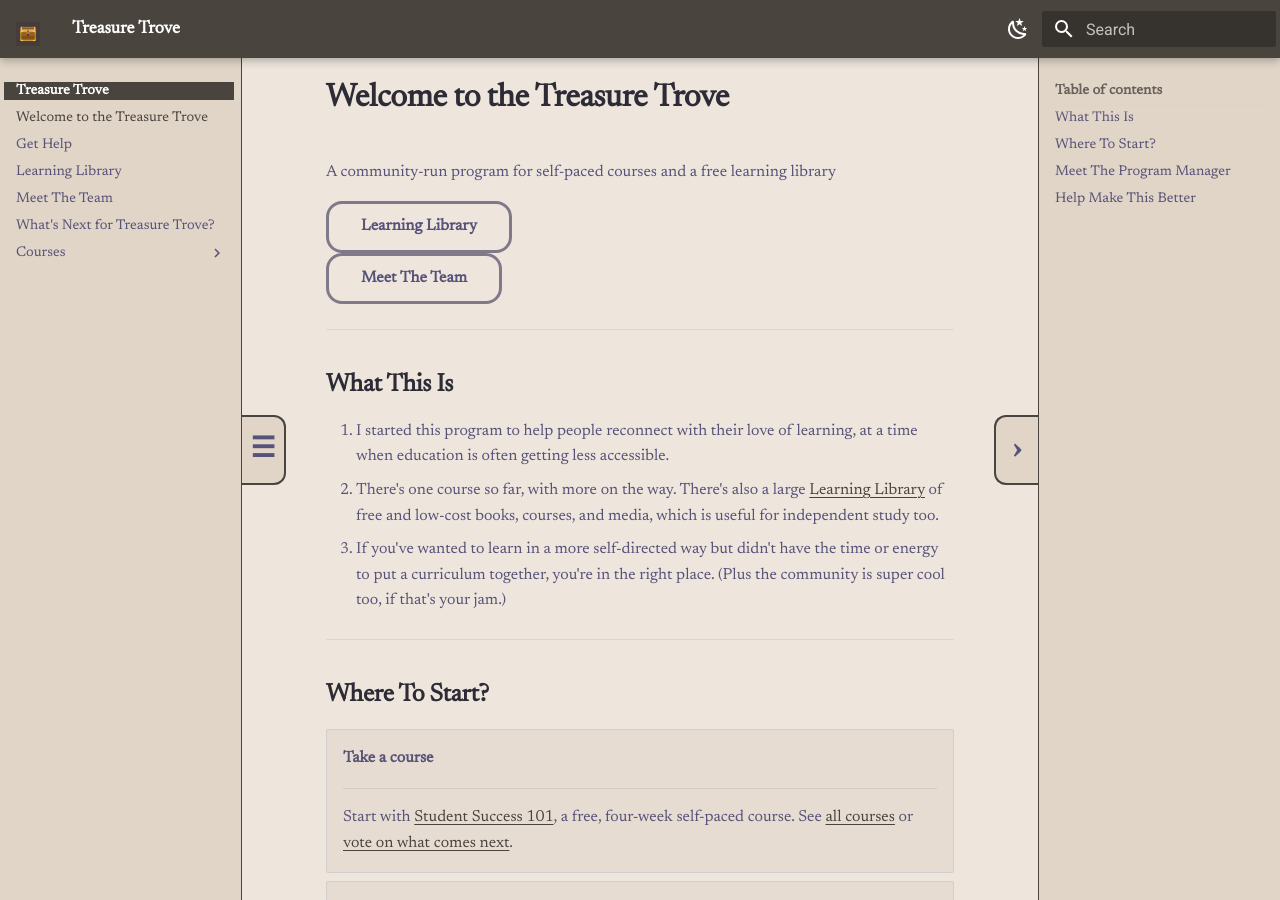
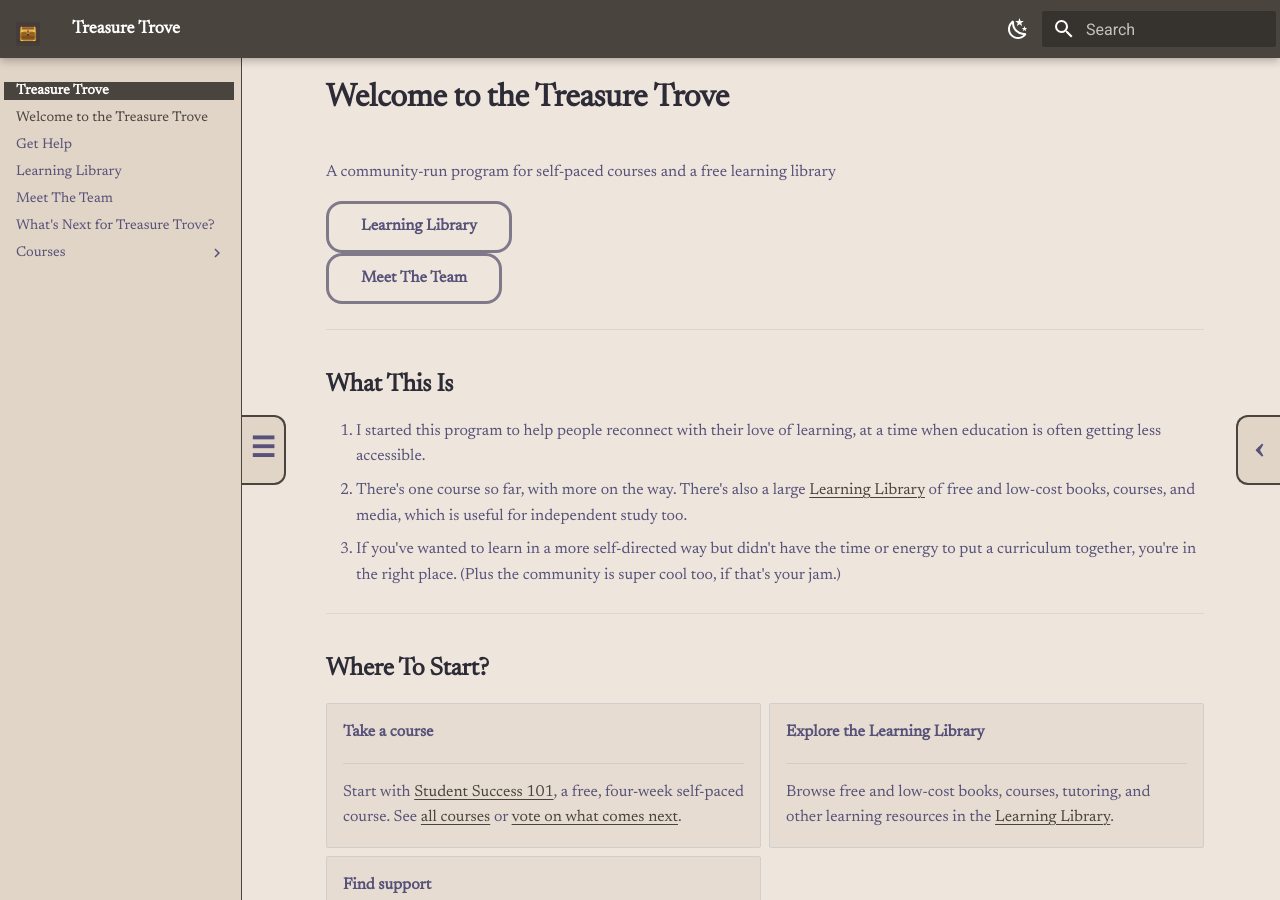
Before and after one commit to truly-tranquil/treasure-trove, an MkDocs documentation site: the page built from docs/index.md, in a window 1280 px wide and 900 px high. Built offline with MkDocs 1.6.1 and Material for MkDocs 9.7.7, drawn with Linux system fonts in a browser that asks for light colours; part of the change alters nothing that is shown.

Commit message:
added toc to mobile

```diff
--- a/docs/javascripts/keyboard.js
+++ b/docs/javascripts/keyboard.js
@@ -8,15 +8,17 @@ document.addEventListener("keydown", function (e) {
 });
 
 (function () {
-  function addTocToggle() {
+    function addTocToggle() {
     var sidebar = document.querySelector('.md-sidebar--secondary[data-md-type="toc"]');
     if (!sidebar || !sidebar.querySelector('[data-md-component="toc"] a')) return;
 
-    var wide = window.matchMedia("(min-width: 60em)");
-    var isCollapsed = false;
+    var isCollapsed = true;
     var storageKey = "treasure-trove-toc";
     try {
-      isCollapsed = window.localStorage.getItem(storageKey) === "closed";
+      var saved = window.localStorage.getItem(storageKey);
+      if (saved !== null) {
+        isCollapsed = saved === "closed";
+      }
     } catch (error) {
       console.warn("Could not read the table-of-contents preference.", error);
     }
@@ -25,29 +27,31 @@ document.addEventListener("keydown", function (e) {
     var arrow = document.createElement("span");
     button.className = "tt-toc-toggle";
     button.type = "button";
-    button.hidden = true;
     if (!sidebar.id) sidebar.id = "tt-toc-sidebar";
     button.setAttribute("aria-controls", sidebar.id);
     arrow.setAttribute("aria-hidden", "true");
     button.appendChild(arrow);
 
     function update() {
-      sidebar.hidden = wide.matches && isCollapsed;
-      button.hidden = !wide.matches;
+      sidebar.hidden = isCollapsed;
+      button.hidden = false;
       button.setAttribute("aria-expanded", String(!isCollapsed));
       button.setAttribute(
         "aria-label",
         isCollapsed ? "Expand the on-this-page table of contents" : "Collapse the on-this-page table of contents"
       );
       arrow.textContent = isCollapsed ? "‹" : "›";
-      button.style.right = "0";
-      if (!isCollapsed && wide.matches) {
+
+      if (!isCollapsed) {
+        button.style.right = "0";
         window.setTimeout(function () {
-          if (!isCollapsed && wide.matches) {
+          if (!isCollapsed) {
             button.style.right =
               document.documentElement.clientWidth - sidebar.getBoundingClientRect().left + "px";
           }
         }, 0);
+      } else {
+        button.style.right = "0";
       }
     }
 
@@ -63,8 +67,6 @@ document.addEventListener("keydown", function (e) {
 
     document.body.appendChild(button);
     window.addEventListener("resize", update);
-    if (wide.addEventListener) wide.addEventListener("change", update);
-    else wide.addListener(update);
     update();
   }
 
--- a/docs/stylesheets/extra.css
+++ b/docs/stylesheets/extra.css
@@ -357,7 +357,6 @@ textarea:focus-visible {
   text-decoration: underline;
 }
 
-/* Add underlines to standard content links */
 .md-typeset a:not(.md-button):not(.headerlink) {
   text-decoration: underline;
   text-decoration-thickness: 1px;
@@ -367,8 +366,6 @@ textarea:focus-visible {
 .md-typeset a:not(.md-button):not(.headerlink):hover {
   text-decoration-thickness: 2px;
 }
-
-
 
 .md-typeset h1 > .headerlink {
   display: none;
```
